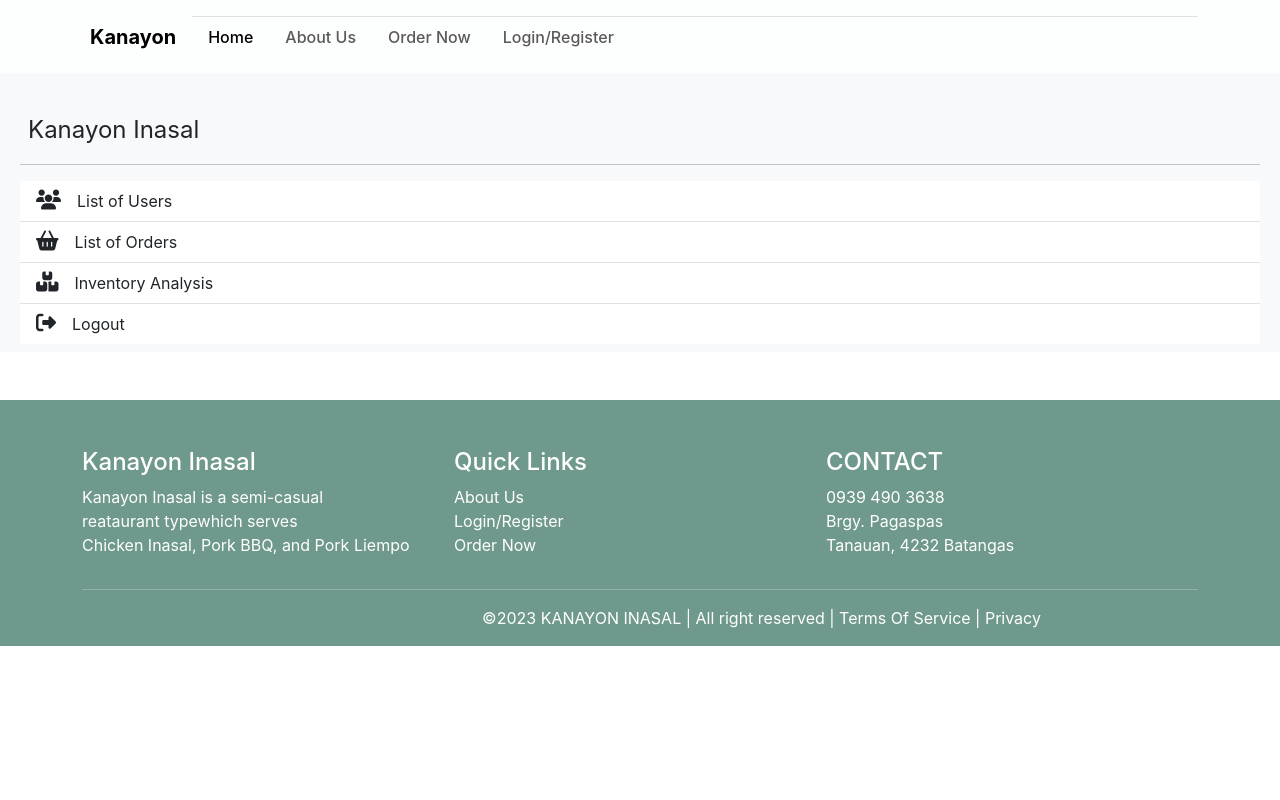
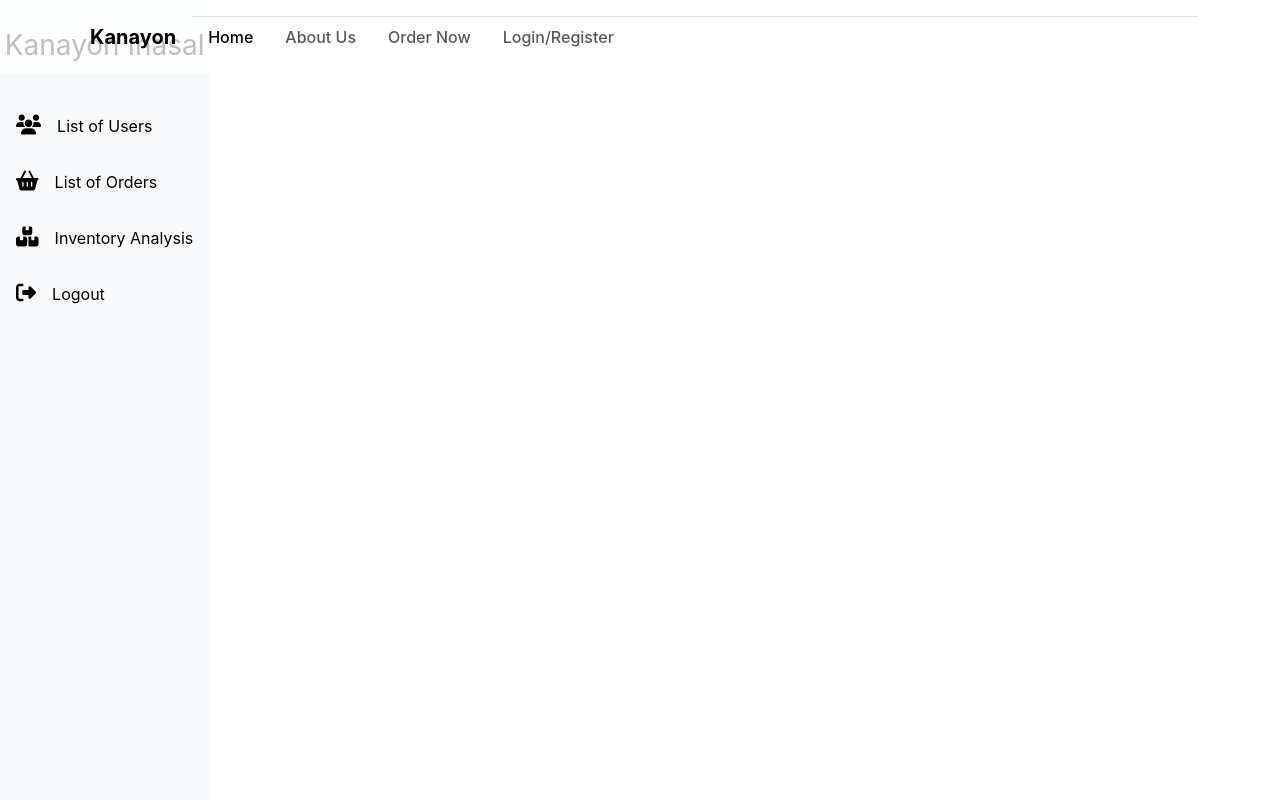
Before and after one commit to kobellanes/Kanayon-FE-RestaurantSystem, a React (Create React App) app in the folder kanayon_arms/: page /admin in a window 1280 px wide. Shown: the top 800 px of the page. Built offline with nearby package versions, Linux system fonts and the light colour scheme.

Commit message:
Enhanced Design of Admin Added

```diff
--- a/kanayon_arms/src/components/Admin/Admin.js
+++ b/kanayon_arms/src/components/Admin/Admin.js
@@ -3,32 +3,50 @@ import React from 'react';
 function Admin() {
     return (
         <>
-            <nav className="d-none d-md-block bg-light sidebar p-2">
-                <div className='container-fluid mt-5 pt-5'>
-                    <div className='m-2'>
-                        <span className='brand-name fs-4'>Kanayon Inasal</span>
+            <div className="container-fluid">
+                <div className="row min-vh-100 flex-column flex-md-row">
+                    <aside className="col-12 col-md-3 col-xl-2 p-0 bg-light">
+                        <nav className="navbar navbar-expand-md navbar-light bd-dark flex-md-column flex-row align-items-center py-2 text-start sticky-top "
+                            id="sidebar">
+                            <div className="text-center p-3">
+                                <a href="#" className="navbar-brand mx-0 font-weight-bold fs-3 text-nowrap">Kanayon Inasal</a>
                             </div>
-                    <hr className='text-dark' />
-                    <div className='list-group list-group-flush'>
-                        <a className='list-group-item py-2'>
-                            <i class="fa-solid fa-users fs-5 me-3"></i>
-                            <span >List of Users</span>
+                            <button class="navbar-toggler" type="button" data-bs-toggle="collapse" data-bs-target="#navbarSupportedContent" aria-controls="navbarSupportedContent" aria-expanded="false" aria-label="Toggle navigation">
+                                <span class="navbar-toggler-icon"></span>
+                            </button>
+
+                            <div class="collapse navbar-collapse" id="navbarSupportedContent">
+                                <ul className="navbar-nav flex-column justify-content-center">
+                                    <li className="nav-item">
+                                        <a href="#" className="nav-link active py-3 mt-3">
+                                            <i className="fa-solid fa-users fs-5 me-3"></i>
+                                            <span>List of Users</span>
                                         </a>
-                        <a className='list-group-item py-2 '>
-                            <i className='fa-solid fa-basket-shopping fs-5 me-3'></i>
-                            <span >List of Orders</span>
+                                    </li>
+                                    <li className="nav-item">
+                                        <a href="#" className="nav-link active py-3">
+                                            <i className="fa-solid fa-basket-shopping fs-5 me-3"></i>
+                                            <span>List of Orders</span>
                                         </a>
-                        <a className='list-group-item py-2'>
-                            <i className='fa-solid fa-boxes-stacked fs-5 me-3'></i>
-                            <span >Inventory Analysis</span>
+                                    </li>
+                                    <li className="nav-item">
+                                        <a href="#" className="nav-link active py-3">
+                                            <i className="fa-solid fa-boxes-stacked fs-5 me-3"></i>
+                                            <span>Inventory Analysis</span>
                                         </a>
-                        <a className='list-group-item py-2'>
-                            <i className='fa-solid fa-right-from-bracket fs-5 me-3'></i>
-                            <span >Logout</span>
+                                    </li>
+                                    <li className="nav-item">
+                                        <a href="#" className="nav-link active py-3">
+                                            <i className="fa-solid fa-right-from-bracket fs-5 me-3"></i>
+                                            <span>Logout</span>
                                         </a>
+                                    </li>
+                                </ul>
+                            </div>
+                        </nav>
+                    </aside>
                 </div>
             </div>
-            </nav>
         </>
     );
 }
```
Lines whose indentation alone changed are shown as unchanged.
